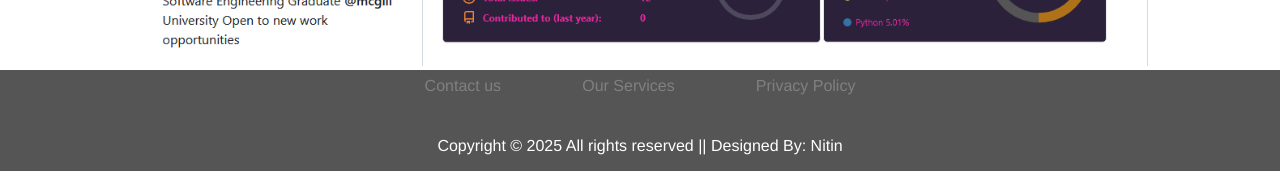
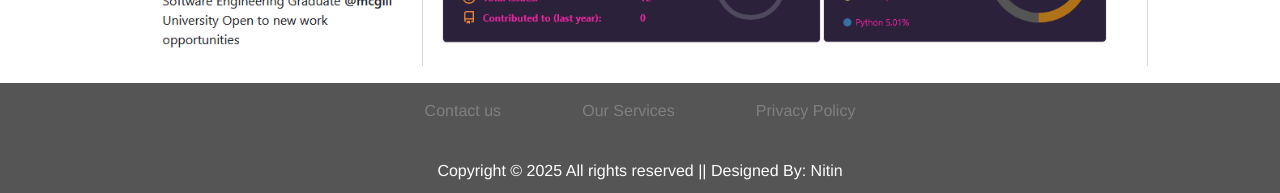
Before and after one commit to Harehn/Personal-Website, a Vue app: page / in a window 1280 px wide. Shown: the part 837-1030 px from the top of the page. Before the commit the page ends 1008 px from the top, so only its background shows below. Built offline with nearby package versions, Linux system fonts and the light colour scheme.

Commit message:
Changed some footer spacing

```diff
--- a/src/components/Footer.vue
+++ b/src/components/Footer.vue
@@ -36,6 +36,7 @@ export default {
 <style scoped>
 
 .footer{
+    margin-top: 1%;
   margin-bottom: 0;
   margin-left: auto;
   margin-right: auto;
@@ -66,13 +67,11 @@ color:#fff;
 }
 
 .footer .row ul li{
-/* display:inline-block; */
 list-style-type: none;
-/* margin:0px 30px; */
 }
 
 .links {
-    padding-top: 7px;
+    padding-top: 1.5%;
     padding-bottom:2%;
 
     padding-left: 30%;
```
